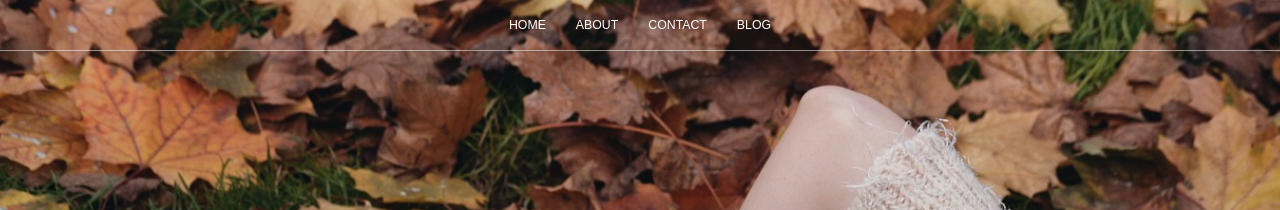
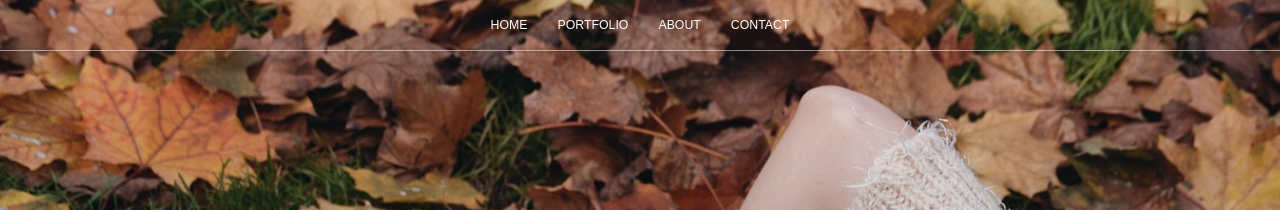
Before and after one commit to adamayd/angelaaydphotography, a Jekyll site: the page built from portfolio/index.html, in a window 1280 px wide. Shown: the top 210 px of the page. Built offline with Jekyll 4.4.1, drawn with Linux system fonts in a browser that asks for light colours.

Commit message:
changed blog to portfolio

```diff
--- a/_includes/navigation.html
+++ b/_includes/navigation.html
@@ -2,10 +2,10 @@
   <div class="nav__area">
     <ul class="nav__list">
       <li class="nav__item"><a href="{{ site.baseurl }}/" class="nav__link">Home</a></li>
+      <li class="nav__item"><a href="{{ "/portfolio" | prepend: site.baseurl }}" class="nav__link">Portfolio</a></li>
       {% for page in site.pages %} {% if page.title %}
       <li class="nav__item"><a href="{{ page.url | prepend: site.baseurl }}" class="nav__link">{{ page.title }}</a></li>
       {% endif %} {% endfor %}
-      <li class="nav__item"><a href="{{ "/blog" | prepend: site.baseurl }}" class="nav__link">Blog</a></li>
     </ul>
   </div>
 </nav>
```
Also changed, not shown: portfolio/index.html (renamed from blog/index.html), 1 other file.
